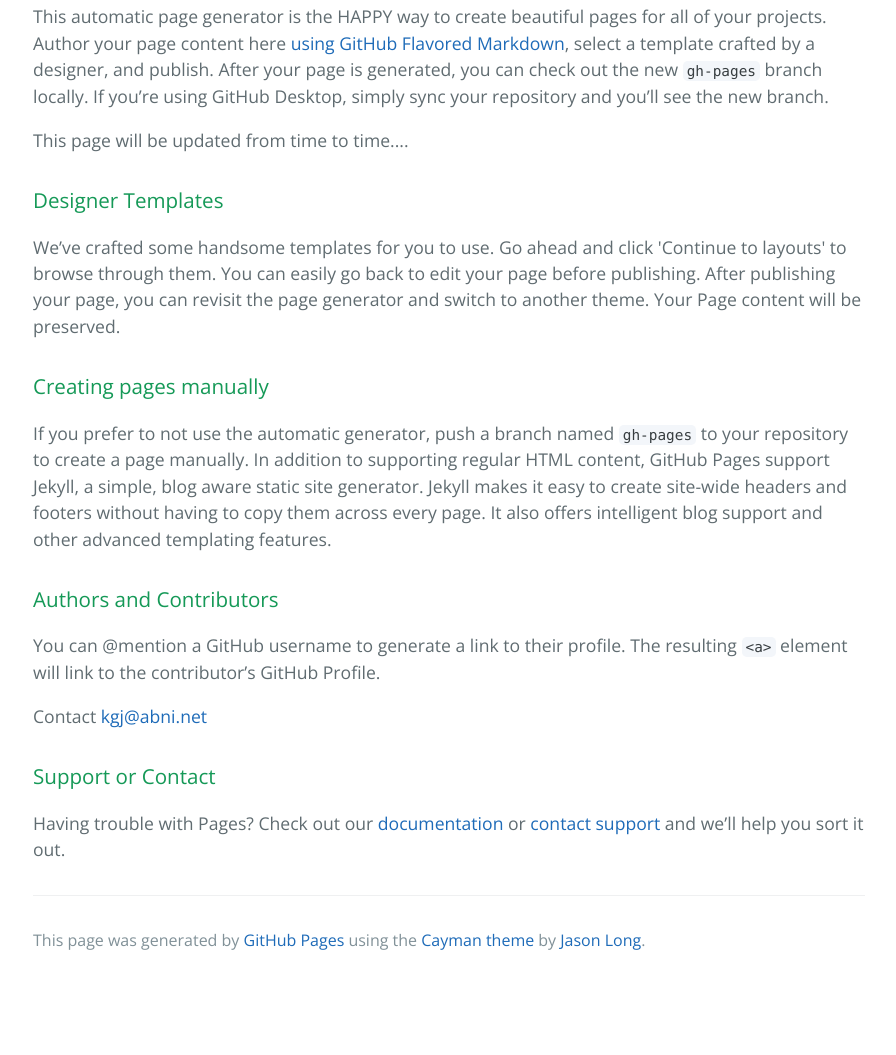
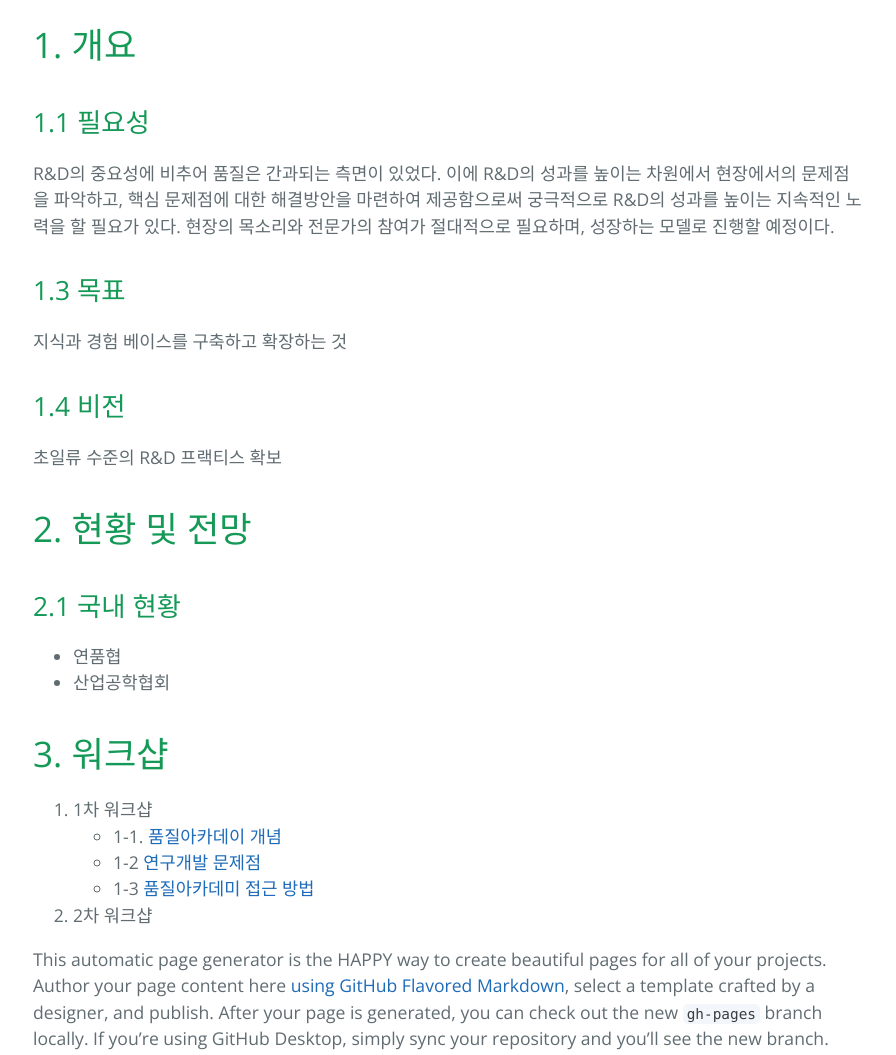
Before and after one commit to RnDQualityAcademy/RnDQualityAcademy.github.io, a plain HTML site: page index.html in a window 1280 px wide. Shown: the part 464-1519 px from the top of the page, without its empty margins (191-1087 px from the left). Before the commit the page ends 1448 px from the top, so only its background shows below. Drawn offline with nearby package versions, Linux system fonts and the light colour scheme.

Commit message:
Replace master branch with page content via GitHub

```diff
--- a/index.html
+++ b/index.html
@@ -22,6 +22,56 @@
 <p>이 페이지는 R&amp;D Quality Academy의 비공식 홈페이지 입니다.
 멤버 여러분들에게 필요한 정보를 제공하기 위해 만들어졌습니다.
 많은 참여 부탁드립니다. </p>
+
+<h1>
+<a id="1-개요" class="anchor" href="#1-%EA%B0%9C%EC%9A%94" aria-hidden="true"><span aria-hidden="true" class="octicon octicon-link"></span></a>1. 개요</h1>
+
+<h2>
+<a id="11-필요성" class="anchor" href="#11-%ED%95%84%EC%9A%94%EC%84%B1" aria-hidden="true"><span aria-hidden="true" class="octicon octicon-link"></span></a>1.1 필요성</h2>
+
+<p>R&amp;D의 중요성에 비추어 품질은 간과되는 측면이 있었다.
+이에 R&amp;D의 성과를 높이는 차원에서 현장에서의 문제점을 파악하고, 핵심 문제점에 대한 해결방안을 마련하여 제공함으로써
+궁극적으로 R&amp;D의 성과를 높이는 지속적인 노력을 할 필요가 있다.
+현장의 목소리와 전문가의 참여가 절대적으로 필요하며, 성장하는 모델로 진행할 예정이다. </p>
+
+<h2>
+<a id="13-목표" class="anchor" href="#13-%EB%AA%A9%ED%91%9C" aria-hidden="true"><span aria-hidden="true" class="octicon octicon-link"></span></a>1.3 목표</h2>
+
+<p>지식과 경험 베이스를 구축하고 확장하는 것</p>
+
+<h2>
+<a id="14-비전" class="anchor" href="#14-%EB%B9%84%EC%A0%84" aria-hidden="true"><span aria-hidden="true" class="octicon octicon-link"></span></a>1.4 비전</h2>
+
+<p>초일류 수준의 R&amp;D 프랙티스 확보</p>
+
+<h1>
+<a id="2-현황-및-전망" class="anchor" href="#2-%ED%98%84%ED%99%A9-%EB%B0%8F-%EC%A0%84%EB%A7%9D" aria-hidden="true"><span aria-hidden="true" class="octicon octicon-link"></span></a>2. 현황 및 전망</h1>
+
+<h2>
+<a id="21-국내-현황" class="anchor" href="#21-%EA%B5%AD%EB%82%B4-%ED%98%84%ED%99%A9" aria-hidden="true"><span aria-hidden="true" class="octicon octicon-link"></span></a>2.1 국내 현황</h2>
+
+<ul>
+<li>연품협 </li>
+<li>산업공학협회</li>
+</ul>
+
+<h1>
+<a id="3-워크샵" class="anchor" href="#3-%EC%9B%8C%ED%81%AC%EC%83%B5" aria-hidden="true"><span aria-hidden="true" class="octicon octicon-link"></span></a>3. 워크샵</h1>
+
+<ol>
+<li>1차 워크샵
+
+<ul>
+<li>1-1. <a href="http://github.com">품질아카데이 개념</a>
+</li>
+<li>1-2  <a href="http://www.etri.re.kr">연구개발 문제점</a>
+</li>
+<li>1-3  <a href="http://www.abni.net">품질아카데미 접근 방법</a>
+</li>
+</ul>
+</li>
+<li>2차 워크샵</li>
+</ol>
 
 <p>This automatic page generator is the HAPPY way to create beautiful pages for all of your projects. Author your page content here <a href="https://guides.github.com/features/mastering-markdown/">using GitHub Flavored Markdown</a>, select a template crafted by a designer, and publish. After your page is generated, you can check out the new <code>gh-pages</code> branch locally. If you’re using GitHub Desktop, simply sync your repository and you’ll see the new branch.</p>
 
```
Also changed, not shown: params.json (+1 -1 lines).
